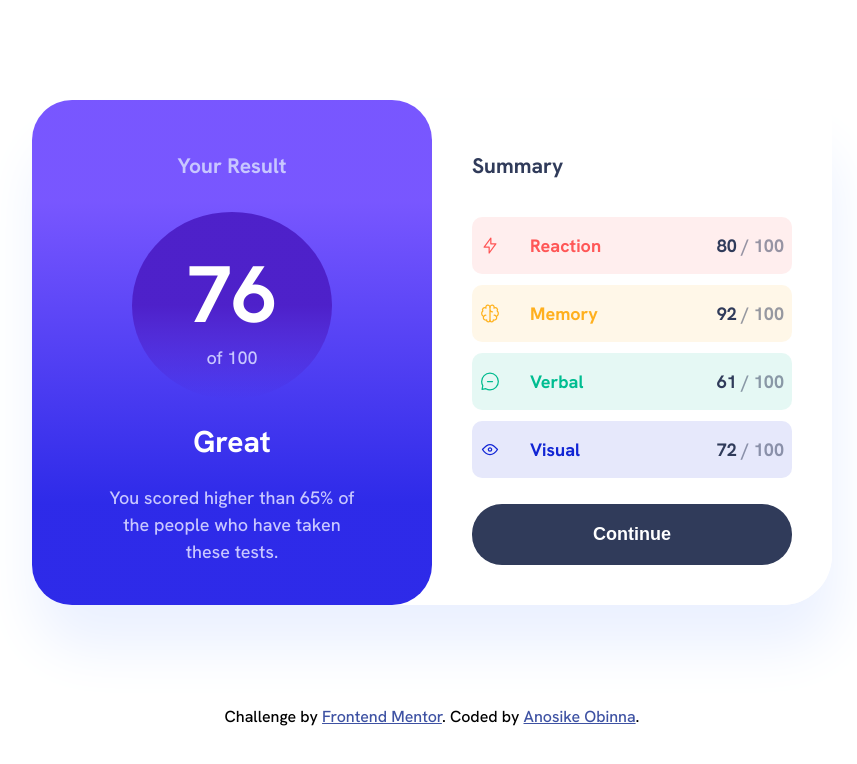
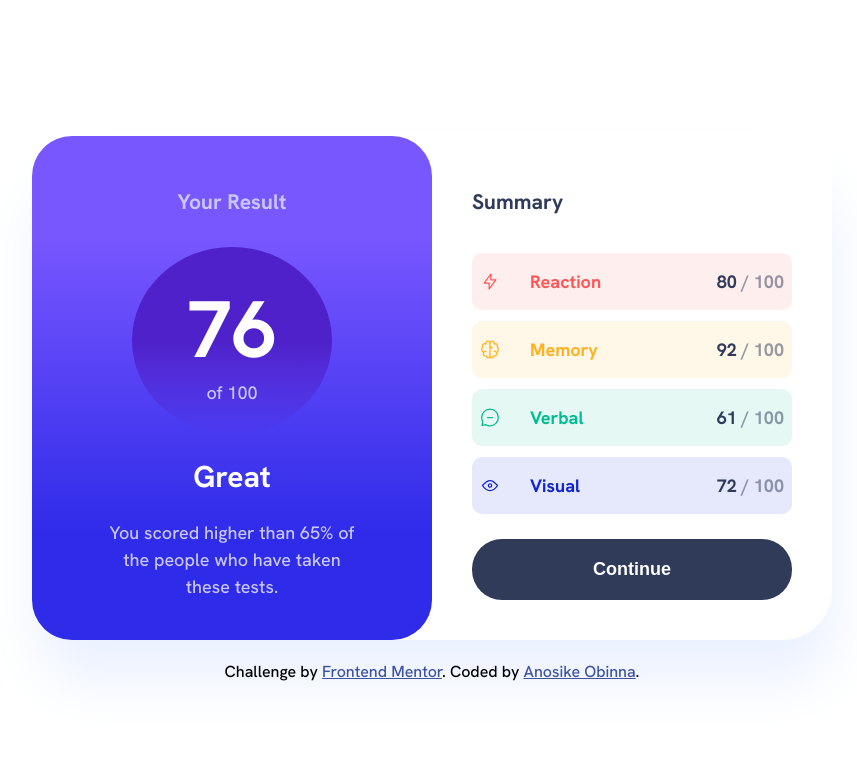
Before and after one commit to Smartlify08/Cards-Summary, a plain HTML site: page dist/index.html in a window 1280 px wide. Shown: the whole page, without its empty margins (208-1065 px from the left). Drawn offline with Linux system fonts and the light colour scheme.

Commit message:
Fixed Centering

```diff
--- a/dist/css/styles.css
+++ b/dist/css/styles.css
@@ -27,15 +27,14 @@ body{
     font-weight: 500;
     display: flex;
     flex-direction: column;
-    justify-content: space-between;
+    justify-content: center;
     align-items: center;
-
+    min-height:100vh;
 }
 
 .container{
     padding: 20px 30px;
     max-width: 1100px;
-    margin: 80px 0 ;
 }
 
 .highlight{
```
